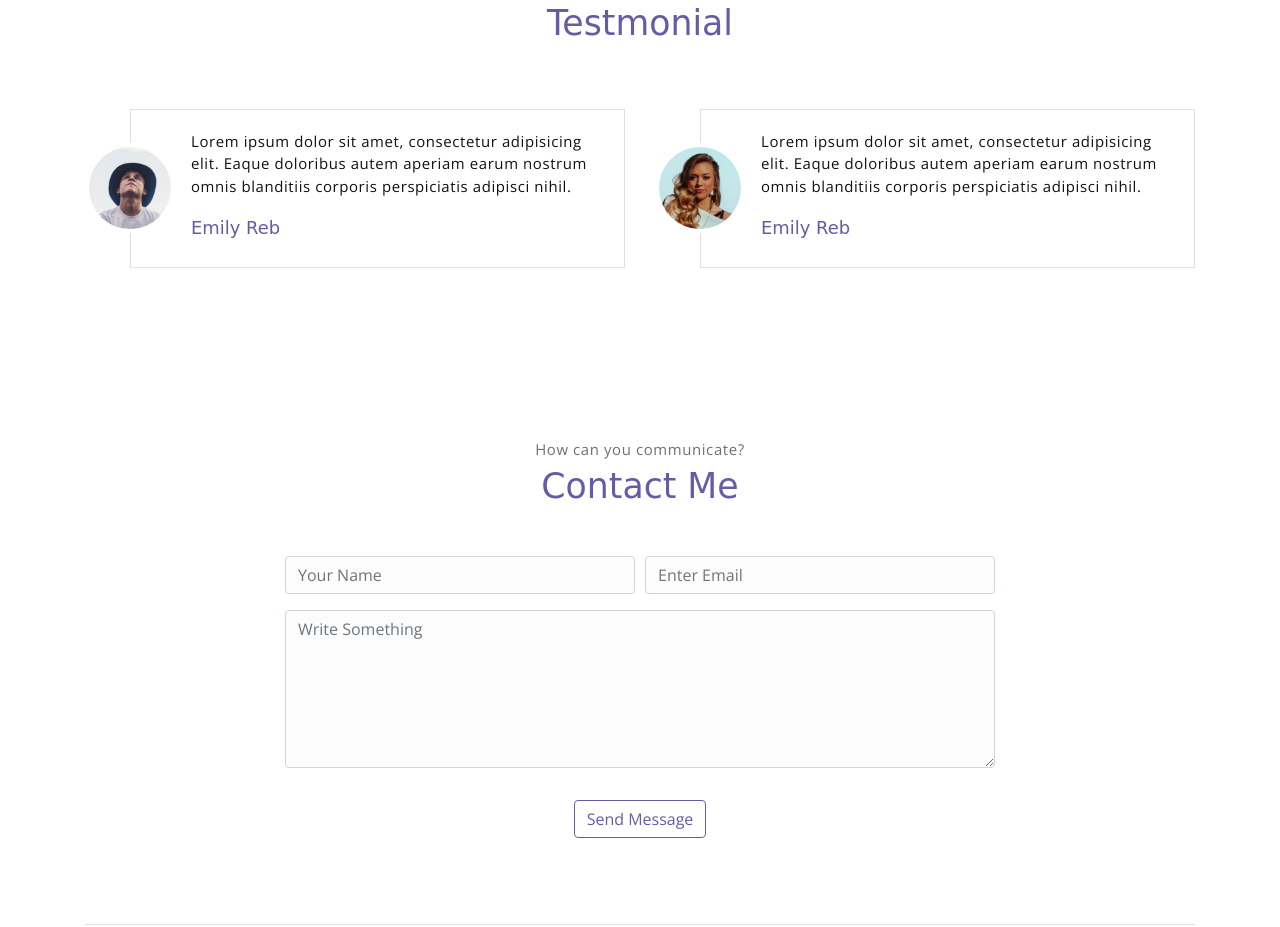
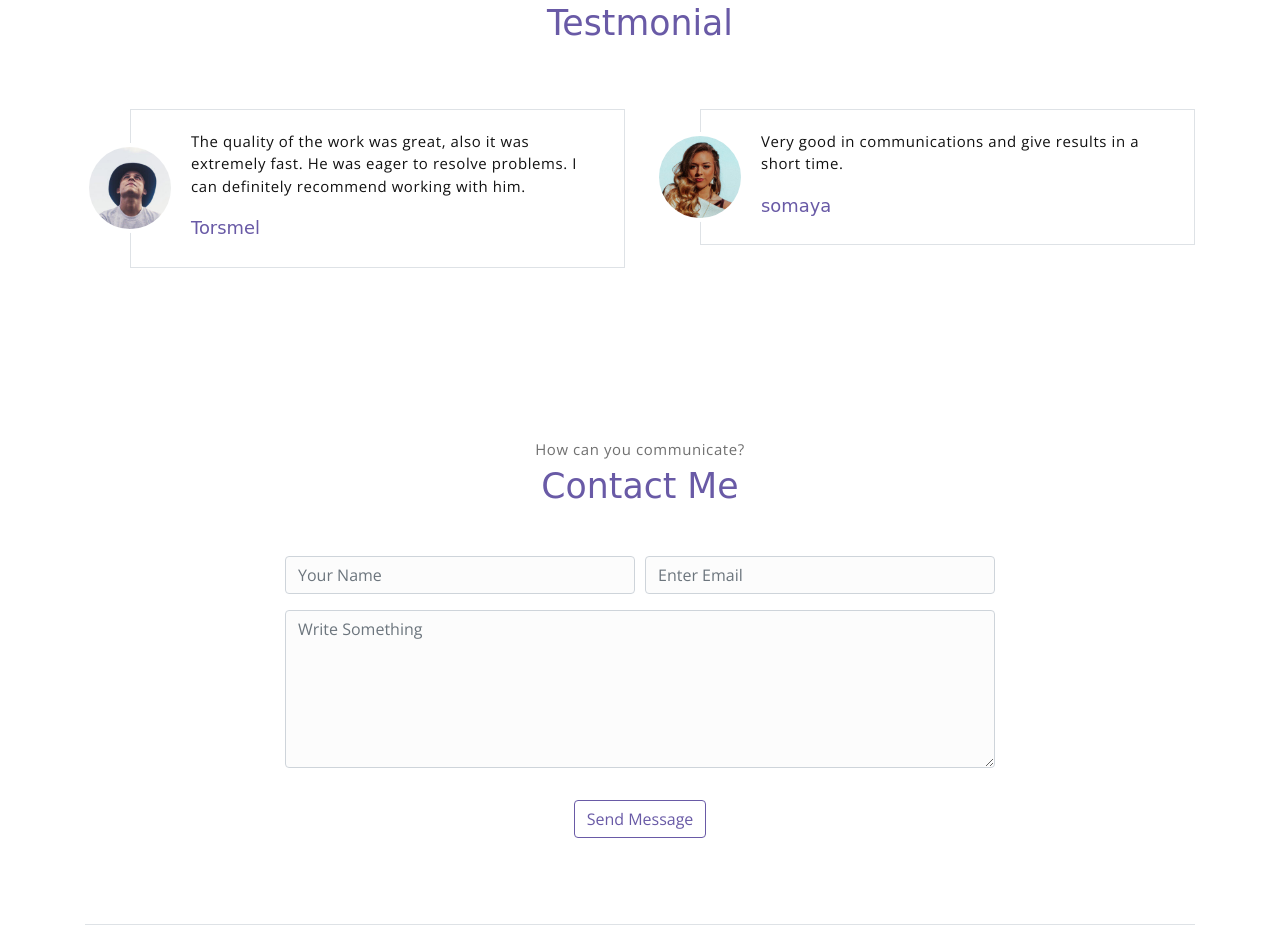
Before and after one commit to zahid-ahmad/zahid-ahmad.github.io, a plain HTML site: page index.html in a window 1280 px wide. Shown: the part 2571-3498 px from the top of the page. Drawn offline with nearby package versions, Linux system fonts and the light colour scheme; a web font is replaced by a local one.

Commit message:
Update index.html
Added Testnomial

```diff
--- a/index.html
+++ b/index.html
@@ -5,7 +5,7 @@
     <meta name="viewport" content="width=device-width, initial-scale=1, shrink-to-fit=no">
     <meta name="description" content="Start your development with Meyawo landing page.">
     <meta name="author" content="Devcrud">
-    <title>Zahid Ahmad</title>
+    <title>Zahid Ahmad | Machine Learning Engineer</title>
     <!-- font icons -->
     <link rel="stylesheet" href="assets/vendors/themify-icons/css/themify-icons.css">
     <!-- Bootstrap + Meyawo main styles -->
@@ -293,8 +293,8 @@
                             <img src="assets/imgs/avatar2.jpg" class="testimonial-card-img" alt="Download free bootstrap 4 landing page, free boootstrap 4 templates, Download free bootstrap 4.1 landing page, free boootstrap 4.1.1 templates, meyawo Landing page">
                         </div>
                         <div class="testimonial-card-body">
-                            <p class="testimonial-card-subtitle">Lorem ipsum dolor sit amet, consectetur adipisicing elit. Eaque doloribus autem aperiam earum nostrum omnis blanditiis corporis perspiciatis adipisci nihil.</p>
-                            <h6 class="testimonial-card-title">Emily Reb</h6>
+                            <p class="testimonial-card-subtitle">The quality of the work was great, also it was extremely fast. He was eager to resolve problems. I can definitely recommend working with him.</p>
+                            <h6 class="testimonial-card-title">Torsmel</h6>
                         </div>
                     </div>
                 </div>
@@ -304,8 +304,8 @@
                             <img src="assets/imgs/avatar3.jpg" class="testimonial-card-img" alt="Download free bootstrap 4 landing page, free boootstrap 4 templates, Download free bootstrap 4.1 landing page, free boootstrap 4.1.1 templates, meyawo Landing page">
                         </div>
                         <div class="testimonial-card-body">
-                            <p class="testimonial-card-subtitle">Lorem ipsum dolor sit amet, consectetur adipisicing elit. Eaque doloribus autem aperiam earum nostrum omnis blanditiis corporis perspiciatis adipisci nihil.</p>
-                            <h6 class="testimonial-card-title">Emily Reb</h6>
+                            <p class="testimonial-card-subtitle">Very good in communications and give results in a short time.</p>
+                            <h6 class="testimonial-card-title">somaya</h6>
                         </div>
                     </div>
                 </div>
```
